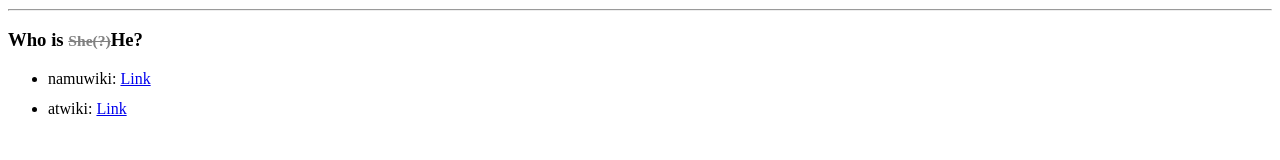
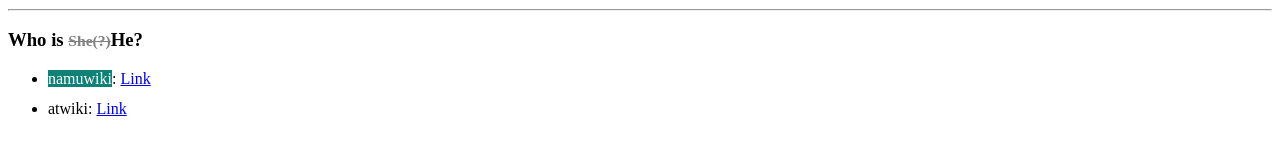
Before and after one commit to Cellularhacker/felix.moe, a website: page public/index.html in a window 1280 px wide. Shown: the part 751-911 px from the top of the page. Drawn offline with nearby package versions, Linux system fonts and the light colour scheme.

Commit message:
updated style

```diff
--- a/public/index.html
+++ b/public/index.html
@@ -34,7 +34,7 @@
         <h3>Who is <small><strike style="color:gray;">She(?)</strike></small>He?</h3>
         <!-- Wiki Links with ul&li-->
         <ul>
-            <li>namuwiki: <a href="https://namu.wiki/w/펠릭스%20아가일">Link</a></li>
+            <li><span style="background-color:#108174; color:white;">namuwiki</span>: <a href="https://namu.wiki/w/펠릭스%20아가일">Link</a></li>
             <li>atwiki: <a href="https://www27.atwiki.jp/rezero/pages/40.html">Link</a></li><br>
         </ul>
     </div>
```
